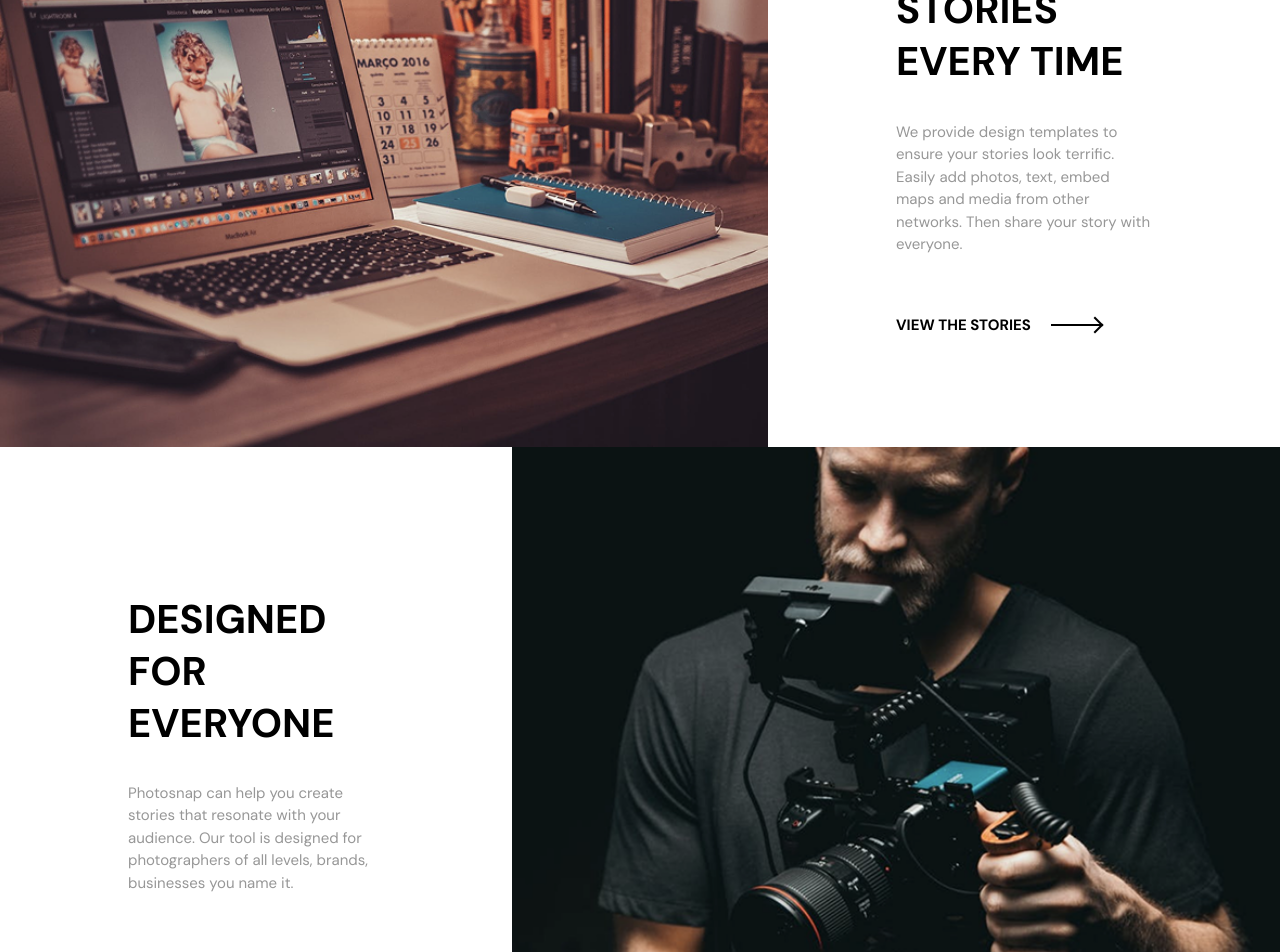
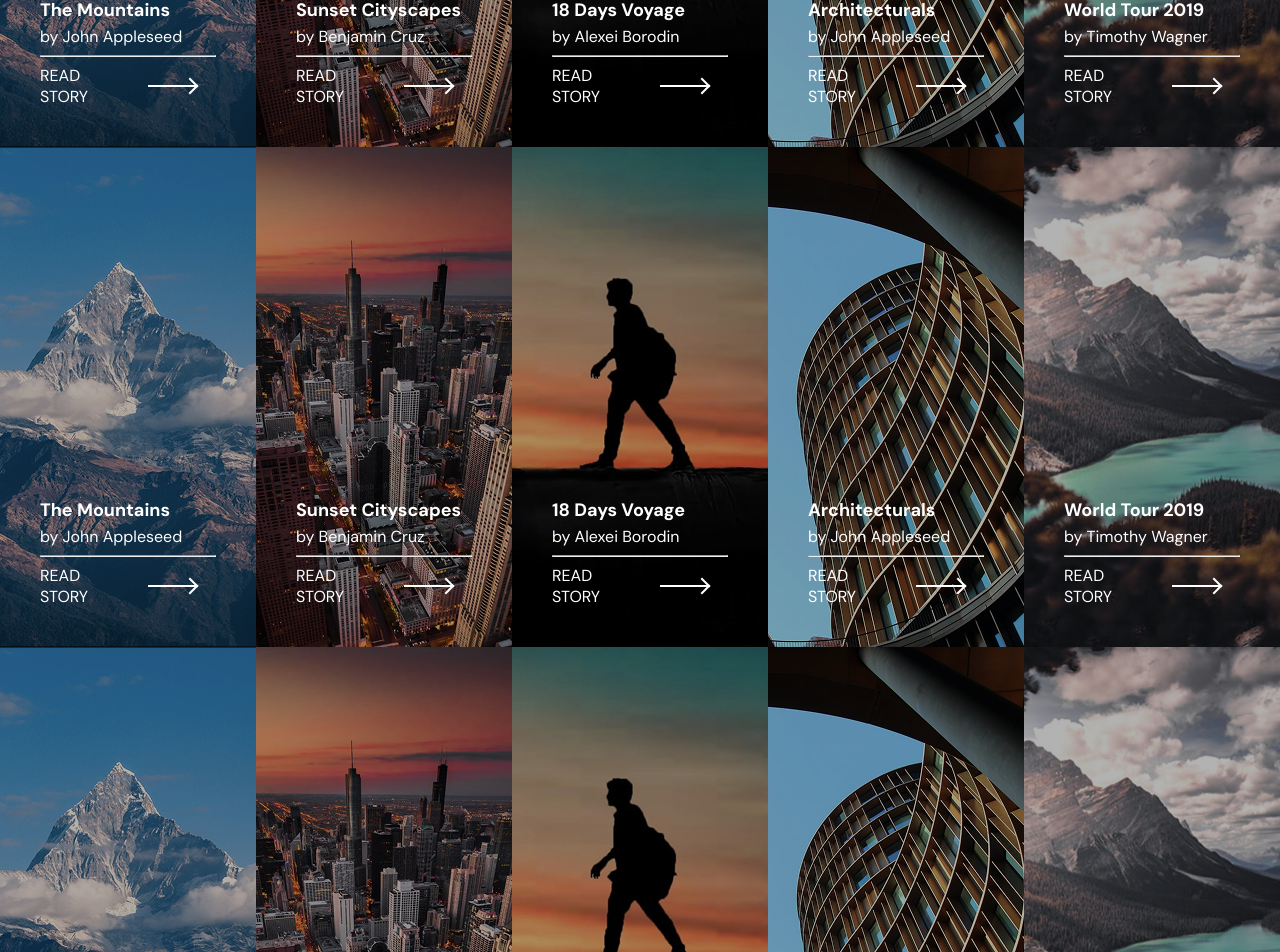
Before and after one commit to Lanssii/photosnap-website-react, a React (Vite) app: page /stories in a window 1280 px wide. Shown: the part 980-1932 px from the top of the page. Built offline with nearby package versions, Linux system fonts and the light colour scheme.

Commit message:
feat: integrate react-router for navigation and add new views for Features, Pricing, and Stories

```diff
--- a/package.json
+++ b/package.json
@@ -11,7 +11,8 @@
   },
   "dependencies": {
     "react": "^19.2.5",
-    "react-dom": "^19.2.5"
+    "react-dom": "^19.2.5",
+    "react-router-dom": "^7.14.2"
   },
   "devDependencies": {
     "@eslint/js": "^10.0.1",
--- a/src/App.jsx
+++ b/src/App.jsx
@@ -1,13 +1,20 @@
 import "./App.css";
 import Header from "./components/Header/Header.jsx";
+import Footer from "./components/Footer/Footer.jsx";
+
 import Home from "./views/Home.jsx";
+import Features from "./views/Features.jsx";
+import Pricing from "./views/Pricing.jsx";
+import Stories from "./views/Stories.jsx";
+
+import { BrowserRouter, Routes, Route } from "react-router-dom";
+
 import logo from "./assets/main-logo.png";
-
-import Footer from "./components/Footer/Footer.jsx";
 
 function App() {
   return (
     <>
+      <BrowserRouter>
         <Header
           title="PHOTOSNAP"
           navText1="STORIES"
@@ -16,7 +23,12 @@ function App() {
           inviteBtn="GET AN INVITE"
           imgLogo={logo}
         />
-      <Home />
+        <Routes>
+          <Route path="/" element={<Home />} />
+          <Route path="/features" element={<Features />} />
+          <Route path="/pricing" element={<Pricing />} />
+          <Route path="/stories" element={<Stories />} />
+        </Routes>
         <Footer
           title="PHOTOSNAP"
           navText1="HOME"
@@ -27,6 +39,7 @@ function App() {
           copyright="  Copyright 2019. All Rights Reserved"
           imgLogo={logo}
         />
+      </BrowserRouter>
     </>
   );
 }
--- a/src/components/Header/Header.jsx
+++ b/src/components/Header/Header.jsx
@@ -1,4 +1,5 @@
 import "./Header.css";
+import { Link } from "react-router-dom";
 
 function Header(props) {
   return (
@@ -15,13 +16,13 @@ function Header(props) {
           <nav>
             <ul>
               <li>
-                <a href="/stories">{props.navText1}</a>
+                <Link to="/stories">{props.navText1}</Link>
               </li>
               <li>
-                <a href="/features">{props.navText2}</a>
+                <Link to="/features">{props.navText2}</Link>
               </li>
               <li>
-                <a href="/pricing">{props.navText3}</a>
+                <Link to="/pricing">{props.navText3}</Link>
               </li>
             </ul>
           </nav>
--- a/src/views/Features.jsx
+++ b/src/views/Features.jsx
@@ -0,0 +1,9 @@
+function Features() {
+  return (
+    <main>
+      <p>Features page</p>
+    </main>
+  );
+}
+
+export default Features;
--- a/src/views/Pricing.jsx
+++ b/src/views/Pricing.jsx
@@ -0,0 +1,9 @@
+function Pricing() {
+  return (
+    <main>
+      <p>Pricing page</p>
+    </main>
+  );
+}
+
+export default Pricing;
--- /dev/null
+++ b/src/views/Stories.jsx
@@ -0,0 +1,14 @@
+import StorySection from "../components/StorySection/StorySection.jsx";
+
+function Stories() {
+  return (
+    <main>
+      <StorySection />
+      <StorySection />
+      <StorySection />
+      <StorySection />
+    </main>
+  );
+}
+
+export default Stories;
```
Also changed, not shown: 1 other file (tests, documents, lock files or other folders). Lines whose indentation alone changed are shown as unchanged.
